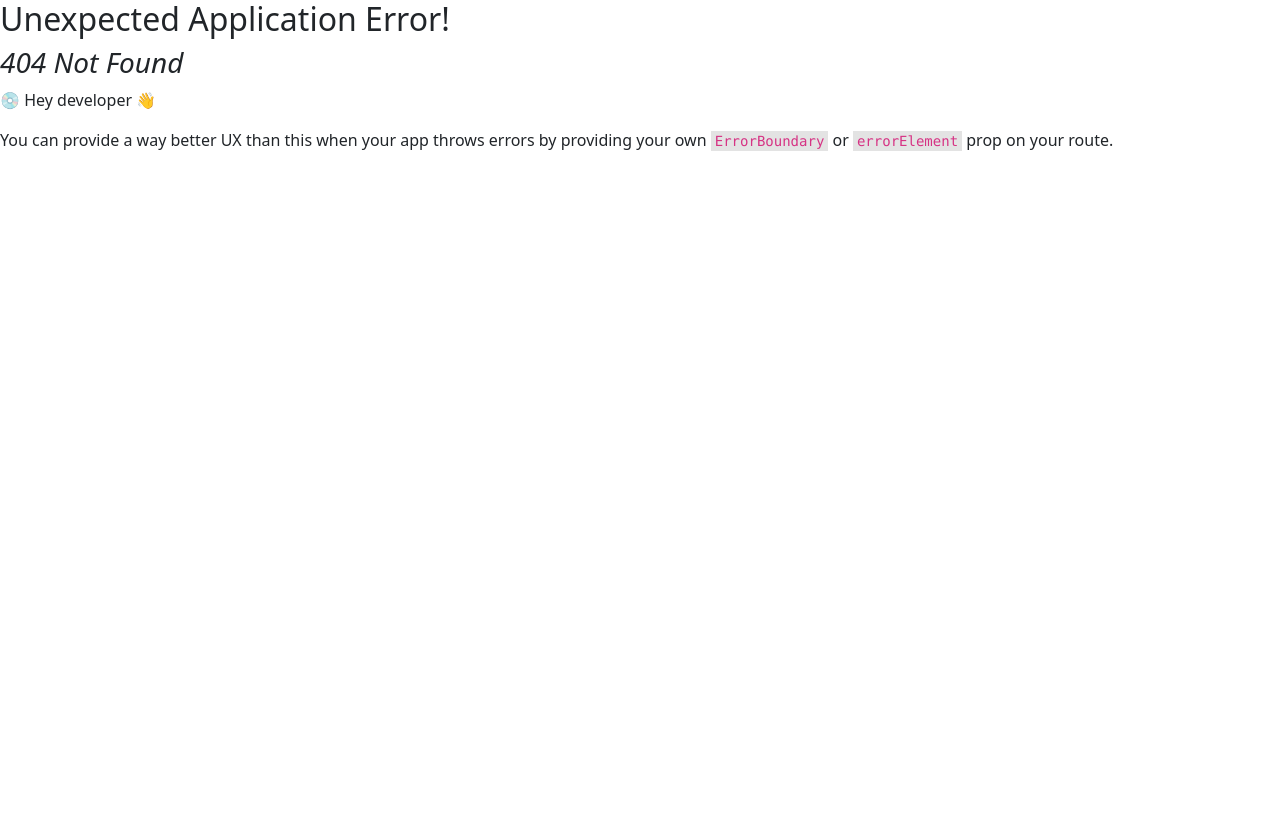
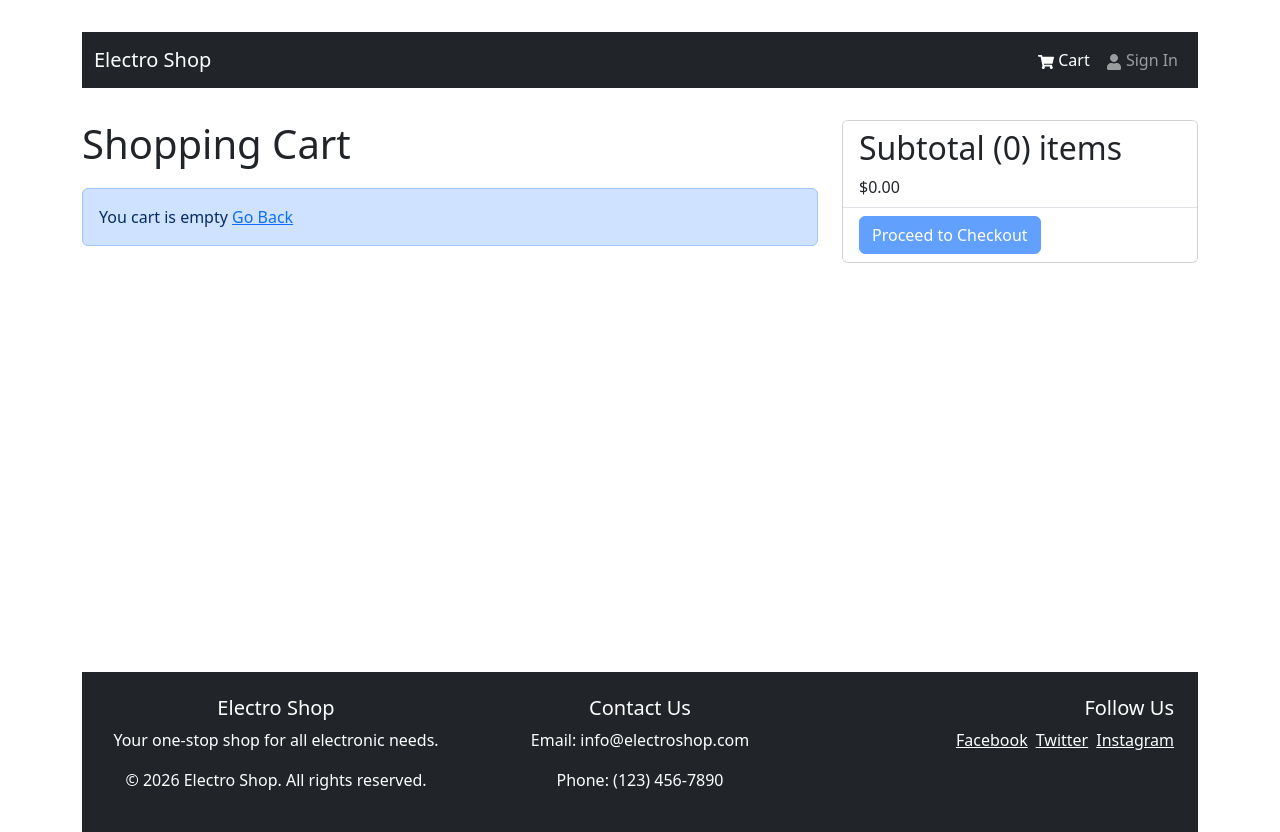
Before and after one commit to guy32807/electro-shop, a React (Vite) app in the folder frontend/: page /cart in a window 1280 px wide. Before the commit this address had no page. Before the commit the page ends 800 px from the top, so only its background shows below. Built offline with nearby package versions, Linux system fonts and the light colour scheme.

Commit message:
Implemented the shopping cart

```diff
--- a/frontend/src/components/Header.jsx
+++ b/frontend/src/components/Header.jsx
@@ -1,7 +1,9 @@
-import {Navbar, Container, Nav} from 'react-bootstrap';
+import {Navbar, Container, Nav, Badge} from 'react-bootstrap';
 import { FaShoppingCart, FaUser } from 'react-icons/fa';
 import {LinkContainer} from 'react-router-bootstrap';
+import { useSelector } from 'react-redux'
 const Header = () => {
+  const { cartItems } = useSelector((state) => state.cart);
   return (
    <header>
      <Navbar bg="dark" variant="dark" expand="lg" collapseOnSelect>
@@ -15,6 +17,13 @@ const Header = () => {
              <LinkContainer to="/cart">
                <Nav.Link>
                  <FaShoppingCart /> Cart
+                 {
+                  cartItems.length > 0 && (
+                    <Badge pill bg='success' style={{marginLeft: '5px'}}>
+                      { cartItems.reduce((a, c) => a + c.qty, 0)}
+                    </Badge>
+                  )
+                 }
                </Nav.Link>
              </LinkContainer>
             <LinkContainer to="/login">
--- /dev/null
+++ b/frontend/src/components/Loader.jsx
@@ -0,0 +1,9 @@
+import { Spinner } from "react-bootstrap";
+const Loader = () => {
+  return (
+    <Spinner animation="border" role="status" style={{ width: "100px", height: "100px", margin: "auto", display: "block" }}>
+      <span className="sr-only">Loading...</span>
+    </Spinner>
+  )
+}
+export default Loader
--- /dev/null
+++ b/frontend/src/components/Message.jsx
@@ -0,0 +1,12 @@
+import { Alert } from "react-bootstrap";
+const Message = ({ variant, children }) => {
+  return (
+    <Alert variant={variant}>
+      {children}
+    </Alert>
+  )
+}
+Message.defaultProps = {
+  variant: 'info',
+};
+export default Message
--- a/frontend/src/main.jsx
+++ b/frontend/src/main.jsx
@@ -13,12 +13,14 @@ import "./index.css";
 import App from "./App.jsx";
 import HomeScreen from "./screens/HomeScreen.jsx";
 import ProductScreen from "./screens/ProductScreen.jsx";
+import CartScreen from "./screens/CartScreen.jsx";
 
 const router = createBrowserRouter(
   createRoutesFromElements(
     <Route path="/" element={<App />}>
       <Route index={true} path="/" element={<HomeScreen />} />
       <Route path="/product/:id" element={<ProductScreen />} />
+      <Route path="/cart" element={<CartScreen />} />
     </Route>
   )
 );
--- /dev/null
+++ b/frontend/src/screens/CartScreen.jsx
@@ -0,0 +1,111 @@
+import { Link, useNavigate } from "react-router-dom";
+import { useDispatch, useSelector } from "react-redux";
+import {addToCart, removeFromCart} from '../slices/cartSlice'
+import {
+  Row,
+  Col,
+  ListGroup,
+  Image,
+  Form,
+  Button,
+  Card,
+} from "react-bootstrap";
+import { FaTrash } from "react-icons/fa";
+import Message from "../components/Message";
+
+const CartScreen = () => {
+  const navigate = useNavigate();
+  const dispatch = useDispatch();
+
+  const cart = useSelector((state) => state.cart);
+  const { cartItems } = cart;
+
+  const addToCartHandler = async (product, qty) => {
+      dispatch(addToCart({...product, qty}))
+  };
+
+  const removeFromCartHandler = async (id) => {
+    dispatch(removeFromCart(id));
+  }
+
+  const checkoutHandler = () => {
+    navigate('/login?redirect=/shipping')
+  }
+
+  return (
+    <Row>
+      <Col md={8}>
+        <h1 style={{ marginBottom: "20px" }}>Shopping Cart</h1>
+        {cartItems.length === 0 ? (
+          <Message>
+            You cart is empty <Link to="/">Go Back</Link>
+          </Message>
+        ) : (
+          <ListGroup variant="flush">
+            {cartItems.map((item) => (
+              <ListGroup.Item key={item._id}>
+                <Row>
+                  <Col md={2}>
+                    <Image src={item.image} alt={item.name} fluid rounded />
+                  </Col>
+                  <Col md={3}>
+                    <Link to={`/product/${item._id}`}>{item.name}</Link>
+                  </Col>
+                  <Col md={2}>${item.price}</Col>
+                  <Col md={2}>
+                    <Form.Control
+                      as="select"
+                      value={item.qty}
+                      onChange={(e) =>
+                        addToCartHandler(item, Number(e.target.value))
+                      }
+                    >
+                      {[...Array(item.countInStock).keys()].map((x) => (
+                        <option key={x + 1} value={x + 1}>
+                          {x + 1}
+                        </option>
+                      ))}
+                    </Form.Control>
+                  </Col>
+                  <Col md={2}>
+                    <Button type="button" variant="light" onClick={() => removeFromCartHandler(item._id)}>
+                      <FaTrash />
+                    </Button>
+                  </Col>
+                </Row>
+              </ListGroup.Item>
+            ))}
+          </ListGroup>
+        )}
+      </Col>
+      <Col md={4}>
+        <Card>
+          <ListGroup variant="flush">
+            <ListGroup.Item>
+              <h2>
+                Subtotal ({cartItems.reduce((acc, item) => acc + item.qty, 0)})
+                items
+              </h2>
+              $
+              {cartItems
+                .reduce((acc, item) => acc + item.qty * item.price, 0)
+                .toFixed(2)}
+            </ListGroup.Item>
+            <ListGroup.Item>
+              <Button
+                type="button"
+                className="btn btn-block"
+                disabled={cartItems.length === 0}
+                onClick={checkoutHandler}
+              >
+                Proceed to Checkout
+              </Button>
+            </ListGroup.Item>
+          </ListGroup>
+        </Card>
+      </Col>
+    </Row>
+  );
+};
+
+export default CartScreen;
--- a/frontend/src/screens/HomeScreen.jsx
+++ b/frontend/src/screens/HomeScreen.jsx
@@ -1,19 +1,20 @@
 import {Row, Col} from 'react-bootstrap'
 import Product from '../components/Product.jsx'
 import { useGetProductsQuery } from '../slices/productsApiSlice'
-
+import Loader from '../components/Loader.jsx'
+import Message from '../components/Message.jsx'
 const HomeScreen = () => {
 
   const { data: products, isLoading, error } = useGetProductsQuery()
   console.log("Products: ", products)
   return (
    <>
-   {isLoading ? (<h2>Loading...</h2>) : error ? (<h2>Error: {error?.data?.message || error?.error}</h2>) : (
+   {isLoading ? (<Loader />) : error ? (<Message variant="danger">{error?.data?.message || error?.error}</Message>) : (
      <>
      <h1 className='pt-4'>Latest Products</h1>
      <Row>
        {products.map((product) => (
-         <Col key={product._id} sm={12} md={6} lg={4} xl={3}>
+         <Col key={product._id} sm={12} md={6} lg={4} xl ={3}>
            <Product product={product} />
          </Col>
        ))}
--- a/frontend/src/screens/ProductScreen.jsx
+++ b/frontend/src/screens/ProductScreen.jsx
@@ -1,11 +1,24 @@
-import { Link, useParams } from "react-router-dom";
-import { Button, Card, Col, ListGroup, Row } from "react-bootstrap";
+import { Link, useParams, useNavigate } from "react-router-dom";
+import { Button, Card, Col, ListGroup, Row, Form } from "react-bootstrap";
+import { addToCart } from '../slices/cartSlice.js'
+
 import { useGetProductDetailQuery } from "../slices/productDetailApiSlice";
+import { useDispatch } from "react-redux";
 import Rating from "../components/Rating";
+import Loader from '../components/Loader.jsx'
+import Message from '../components/Message.jsx'
+import { useState } from "react";
 const ProductScreen = () => {
   const { id } = useParams();
+  const [qty, setQty] = useState(1);
   const { data: productData, isLoading, error } = useGetProductDetailQuery(id);
+  const navigate = useNavigate();
+  const dispatch = useDispatch();
 
+  const addToCartHandler = () => {
+    dispatch(addToCart({...productData, qty}));
+    navigate('/cart');
+  }
   return (
     <>
       <Link to="/" className="btn btn-light my-3">
@@ -13,7 +26,7 @@ const ProductScreen = () => {
       </Link>
       <Card className="my-3 p-3 rounded border-0 shadow-sm">
         <Row>
-          {isLoading ? (<h2>Loading...</h2>) : error ? (<h2>Error: {error?.data?.message || error?.error}</h2>) : (
+          {isLoading ? (<Loader />) : error ? (<Message variant="danger">{error?.data?.message || error?.error}</Message>) : (
             <>
               <Col md={6}>
                 <Card.Img src={productData.image} alt={productData.name} />
@@ -57,11 +70,26 @@ const ProductScreen = () => {
                         </Col>
                       </Row>
                     </ListGroup.Item>
+                    {productData.countInStock > 0 && (
+                      <ListGroup.Item>
+                        <Row>
+                          <Col>Qty: </Col>
+                          <Col>
+                            <Form.Control as='select' value={qty} onChange={(e) => setQty(Number(e.target.value))}>
+                              {[...Array(productData.countInStock).keys()].map((x) => (
+                                <option key={x + 1} value={x + 1}>{x + 1}</option>
+                              ))}
+                            </Form.Control>
+                          </Col>
+                        </Row>
+                      </ListGroup.Item>
+                    )}
                     <ListGroup.Item>
                       <Button
                         className="btn-block w-100"
                         type="button"
                         disabled={productData.countInStock === 0}
+                        onClick={addToCartHandler}
                       >
                         Add To Cart
                       </Button>
--- /dev/null
+++ b/frontend/src/slices/cartSlice.js
@@ -0,0 +1,30 @@
+import { createSlice } from '@reduxjs/toolkit'
+import { updateCart } from '../utils/cartUtils'
+
+const initialState = localStorage.getItem('cartItems') ? JSON.parse(localStorage.getItem('cartItems')) : { cartItems: [] }
+
+const cartSlice = createSlice({
+    name: 'cart',
+    initialState,
+    reducers: {
+        addToCart: (state, action) => {
+            const item = action.payload
+            const existingItem = state.cartItems.find(cartItem => cartItem._id === item._id)
+            if (existingItem) {
+                state.cartItems = state.cartItems.map(cartItem => cartItem._id === existingItem._id ? item : cartItem)
+            } else {
+                state.cartItems = [...state.cartItems, item]
+            }
+
+            return updateCart(state);
+        },
+        removeFromCart: (state, action) => {
+            state.cartItems = state.cartItems.filter((x) => x._id !== action.payload)
+
+            return updateCart(state);
+        }
+    }
+})
+
+export const { addToCart, removeFromCart } = cartSlice.actions
+export default cartSlice.reducer
--- a/frontend/src/store.js
+++ b/frontend/src/store.js
@@ -1,11 +1,11 @@
 import { configureStore } from '@reduxjs/toolkit'
 import { apiSlice } from './slices/apiSlice'
-//import productListReducer from './reducers/productListReducer'
+import cartSliceReducer from './slices/cartSlice'
 
 const store = configureStore({
     reducer: {
-            //productList: productListReducer,
             [apiSlice.reducerPath]: apiSlice.reducer,
+            cart: cartSliceReducer,
     },
     middleware: (getDefaultMiddleware) => getDefaultMiddleware().concat(apiSlice.middleware),
     devTools: true,
--- /dev/null
+++ b/frontend/src/utils/cartUtils.js
@@ -0,0 +1,23 @@
+export const addDecimals = (num) => {
+    return (Math.round(num * 100) / 100).toFixed(2);
+}
+
+export const updateCart = (state) => {
+
+    //Calculate items price and quantity
+    state.itemsPrice = addDecimals(state.cartItems.reduce((total, item) => total + item.price * item.qty, 0))
+    state.shippingPrice = addDecimals(state.itemsPrice > 100 ? 0 : 10)
+    state.taxPrice = addDecimals(Number((0.15 * state.itemsPrice).toFixed(2)))
+    state.totalPrice = (
+        Number(state.itemsPrice) +
+        Number(state.shippingPrice) +
+        Number(state.taxPrice)
+    ).toFixed(2);
+
+    //Save to localStorage
+    localStorage.setItem('cartItems', JSON.stringify(state))
+    localStorage.setItem('cartTotalAmount', state.totalPrice)
+    localStorage.setItem('cartTotalQuantity', state.cartItems.reduce((total, item) => total + item.qty, 0))
+
+    return state;
+}
```
Lines whose indentation alone changed are shown as unchanged.
